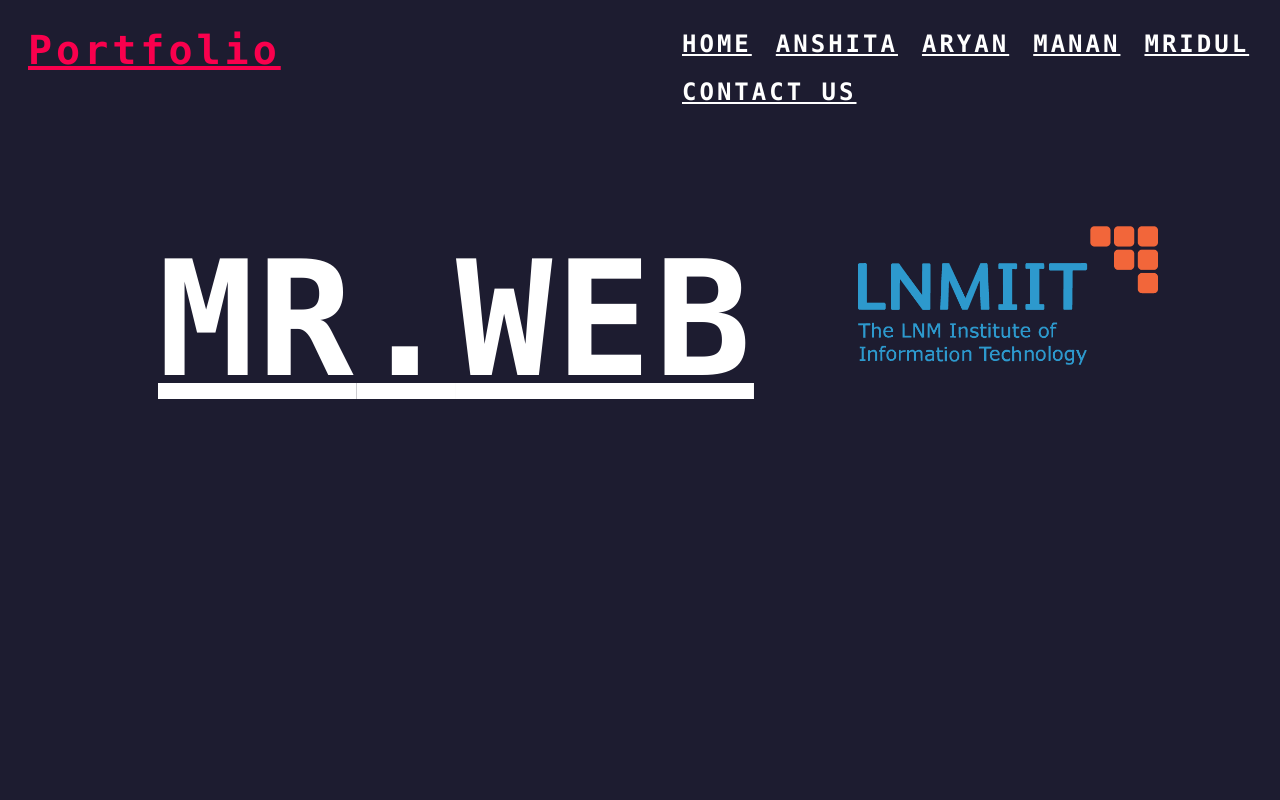
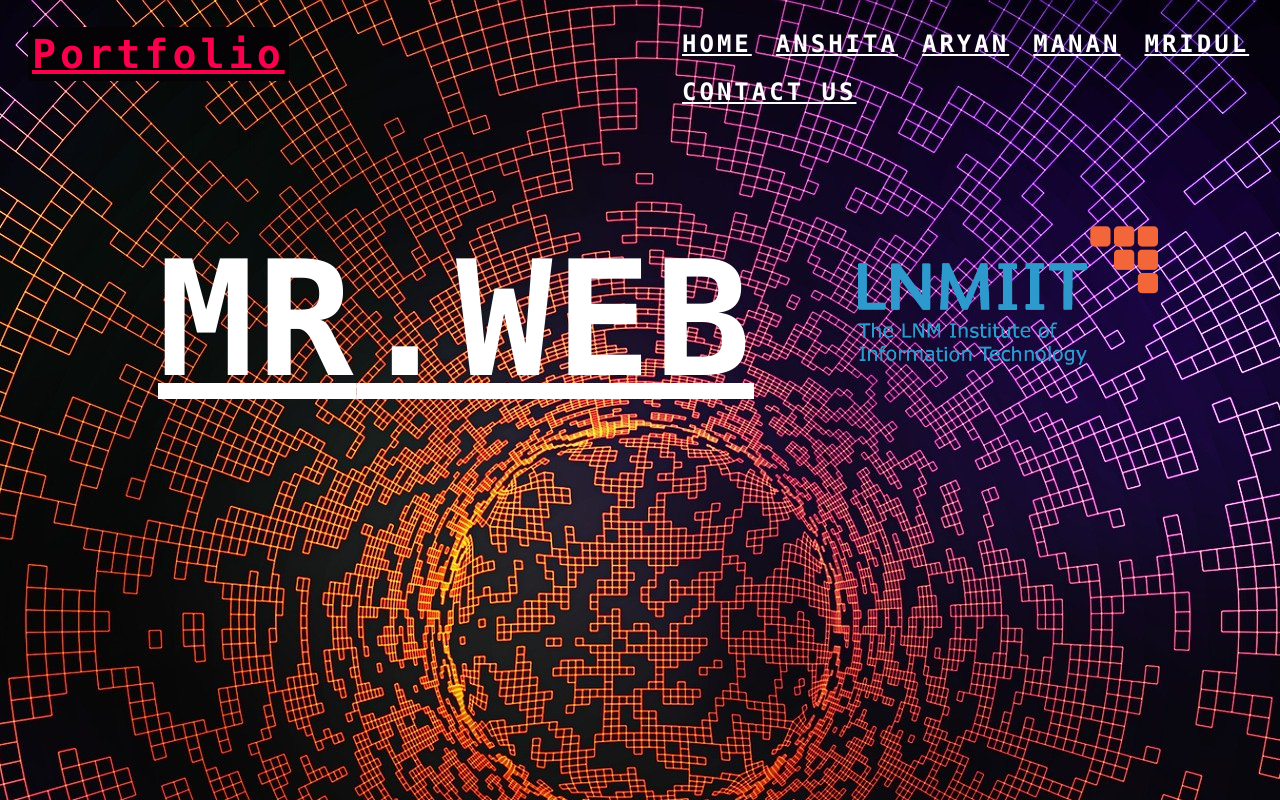
Before and after one commit to Aryan0169/mr_web.github.io, a plain HTML site: page index.html in a window 1280 px wide. Drawn offline with Linux system fonts and the light colour scheme; a web font is replaced by a local one.

Commit message:
Update home.css

```diff
--- a/home.css
+++ b/home.css
@@ -6,6 +6,8 @@
 
   .header_title{
     color:#F9004D;
+    background-color: #050306;
+    padding: 4px;
     float: left;
     font-size: 250%;
     font-weight: 900;
@@ -41,9 +43,9 @@
     box-sizing: border-box;
 }
 body {
-    /* background-image: url("software-3682509_1920.jpg"); */
+    background-image: url("webD.jpg");
     background-color: #1d1c30;
-    /* background-position: top; */
+    background-position: top;
    }
 
 img{
```
